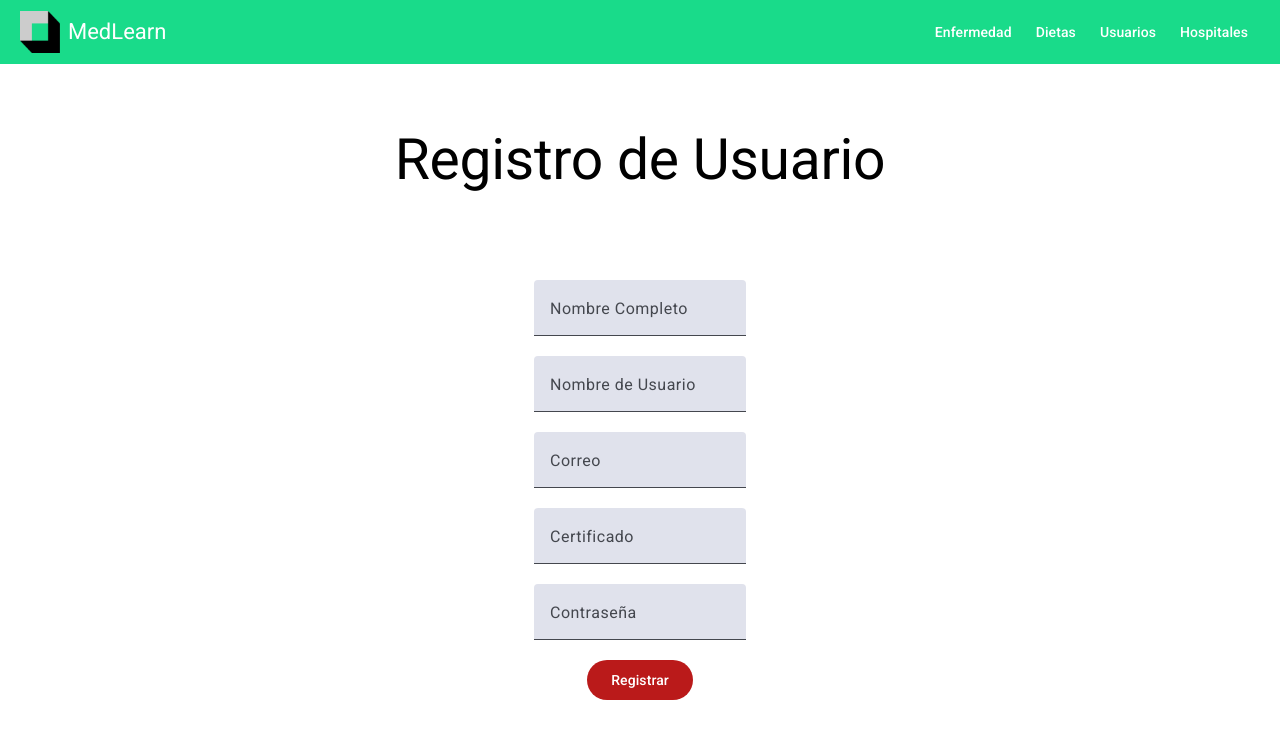
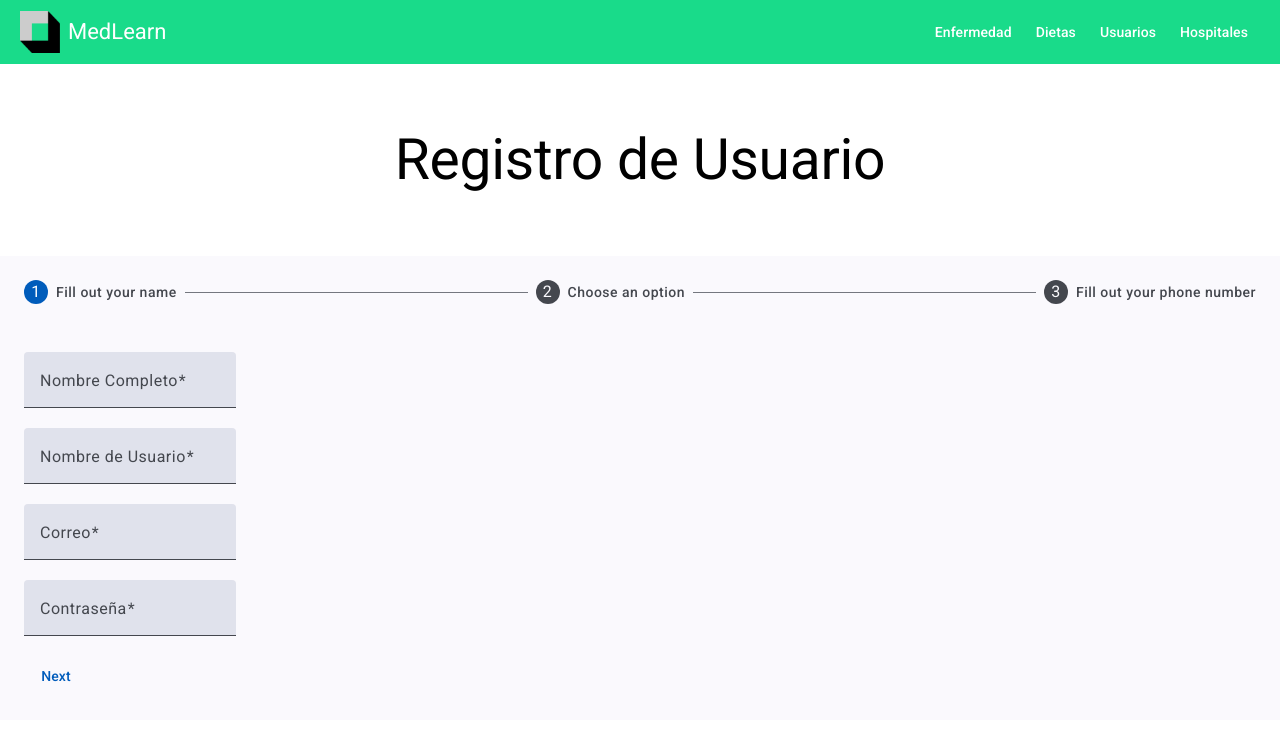
Before and after one commit to HidalgoFabrizio7/FrontMedLearn, an Angular app: page /Usuarioss/nuevous in a window 1280 px wide. Shown: the top 738 px of the page. Built offline with nearby package versions, Linux system fonts and the light colour scheme; no server answers.

Commit message:
registrar role y user stepper
falta css

```diff
--- a/src/app/components/users/insertarus/insertarus.component.html
+++ b/src/app/components/users/insertarus/insertarus.component.html
@@ -2,10 +2,10 @@
   <div class="container" style="text-align: center;margin:5%" *ngIf="!edicion"><h1>Registro de Usuario</h1></div>
   <div class="container" style="text-align: center;margin:5%" *ngIf="edicion"><h1>Baja de Usuario</h1></div>
 
-  <div class="container" style="text-align: center">
+  <div class="container" style="text-align: center" *ngIf="edicion">
     <form [formGroup]="form" (submit)="insertar()" >
 
-      <mat-form-field class="example-full-width" *ngIf="edicion">
+      <mat-form-field class="example-full-width">
         <mat-label>Código</mat-label>
         <input matInput formControlName="hcodigo" readonly="true"/>
       </mat-form-field>
@@ -13,50 +13,108 @@
 
       <mat-form-field class="example-full-width">
         <mat-label>Nombre Completo</mat-label>
-        <input matInput *ngIf="edicion" placeholder="Nombres y Apellidos" formControlName="hnombre" readonly="true"/>
-        <input matInput *ngIf="!edicion" placeholder="Nombres y Apellidos" formControlName="hnombre" />
+        <input matInput placeholder="Nombres y Apellidos" formControlName="hnombre" readonly="true"/>
       </mat-form-field>
       <br />
 
       <mat-form-field class="example-full-width">
         <mat-label>Nombre de Usuario</mat-label>
-        <input matInput *ngIf="edicion" placeholder="Nombre de Usuario" formControlName="husername" readonly="true"/>
-        <input matInput *ngIf="!edicion" placeholder="Nombre de Usuario" formControlName="husername" />
+        <input matInput placeholder="Nombre de Usuario" formControlName="husername" readonly="true"/>
       </mat-form-field>
       <br />
 
       <mat-form-field class="example-full-width">
         <mat-label>Correo</mat-label>
-        <input matInput *ngIf="edicion" placeholder="example@gmail.com" formControlName="hcorreo" readonly="true"/>
-        <input matInput *ngIf="!edicion" placeholder="example@gmail.com" formControlName="hcorreo" />
+        <input matInput placeholder="example@gmail.com" formControlName="hcorreo" readonly="true"/>
       </mat-form-field>
 
       <br />
       <mat-form-field class="example-full-width">
         <mat-label>Certificado</mat-label>
-        <input matInput *ngIf="edicion" placeholder="imagen" formControlName="hcertificado" readonly="true"/>
-        <input matInput *ngIf="!edicion" placeholder="imagen" formControlName="hcertificado" />
+        <input matInput placeholder="imagen" formControlName="hcertificado" readonly="true"/>
       </mat-form-field>
 
       <br />
 
       <mat-form-field class="example-full-width">
         <mat-label>Contraseña</mat-label>
-        <input matInput *ngIf="edicion" placeholder="contraseña" formControlName="hpassword" readonly="true"/>
-        <input matInput *ngIf="!edicion" placeholder="contraseña" formControlName="hpassword" />
+        <input matInput placeholder="contraseña" formControlName="hpassword" readonly="true"/>
       </mat-form-field>
 
       <br />
 
 
       <div style="text-align: center">
-        <mat-checkbox class="example-margin" *ngIf="edicion" formControlName="henabled" [disabled]="edicion">Estado Usuario</mat-checkbox>
+        <mat-checkbox class="example-margin" formControlName="henabled" [disabled]="edicion">Estado Usuario</mat-checkbox>
       </div>
 
       <div style="text-align: center">
-        <button mat-flat-button color="warn" *ngIf="!edicion">Registrar</button>
-        <button mat-flat-button (click)="darDeBaja()" color="warn" *ngIf="edicion">Dar de Baja a Usuario</button>
+        <button mat-flat-button (click)="darDeBaja()" color="warn">Dar de Baja a Usuario</button>
       </div>
     </form>
   </div>
+
+  <div>
+    <mat-stepper *ngIf="!edicion"
+    class="example-stepper"
+    [orientation]="(stepperOrientation | async)!">
+    <mat-step [stepControl]="firstFormGroup" label="Fill out your name">
+      <form [formGroup]="firstFormGroup">
+        <div>
+          <br />
+
+          <mat-form-field class="example-full-width">
+            <mat-label>Nombre Completo</mat-label>
+            <input matInput placeholder="Nombres y Apellidos" formControlName="hnombre" />
+          </mat-form-field>
+          <br />
+
+          <mat-form-field class="example-full-width">
+            <mat-label>Nombre de Usuario</mat-label>
+            <input matInput placeholder="Nombre de Usuario" formControlName="husername" />
+          </mat-form-field>
+          <br />
+
+          <mat-form-field class="example-full-width">
+            <mat-label>Correo</mat-label>
+            <input matInput placeholder="example@gmail.com" formControlName="hcorreo" />
+          </mat-form-field>
+          <br />
+
+          <mat-form-field class="example-full-width">
+            <mat-label>Contraseña</mat-label>
+            <input matInput placeholder="contraseña" formControlName="hpassword" />
+          </mat-form-field>
+        </div>
+        <div>
+          <button mat-button matStepperNext>Next</button>
+        </div>
+      </form>
+    </mat-step>
+    <mat-step [stepControl]="secondFormGroup" label="Choose an option">
+      <form [formGroup]="secondFormGroup">
+        <div class="button-container">
+          <button mat-button matStepperNext (click)="setAttributeValue('USUARIO')">Usuario</button>
+          <button mat-button matStepperNext (click)="setAttributeValue('NUTRICIONISTA')">Nutricionista</button>
+          <button mat-button matStepperNext (click)="setAttributeValue('DOCTOR')">Doctor</button>
+        </div>
+      </form>
+    </mat-step>
+    <mat-step [stepControl]="thirdFormGroup" label="Fill out your phone number">
+      <form [formGroup]="thirdFormGroup">
+        <div *ngIf="showCertificado">
+          <mat-form-field class="example-full-width">
+            <mat-label>Certificado</mat-label>
+            <input matInput placeholder="imagen" formControlName="hcertificado" />
+          </mat-form-field>
+        </div>
+        <div>
+          <button mat-button matStepperPrevious>Back</button>
+          <button mat-flat-button color="warn" (click)="transferStepperDataToForm(); insertar()">Registrar</button>
+        </div>
+      </form>
+    </mat-step>
+  </mat-stepper>
+  </div>
+
 </div>
--- a/src/app/components/users/insertarus/insertarus.component.ts
+++ b/src/app/components/users/insertarus/insertarus.component.ts
@@ -1,25 +1,34 @@
 import { CommonModule } from '@angular/common';
-import { Component, OnInit } from '@angular/core';
-import { FormBuilder, FormControl, FormGroup, FormsModule, ReactiveFormsModule } from '@angular/forms';
+import { Component, inject, OnInit } from '@angular/core';
+import { FormBuilder, FormControl, FormGroup, FormsModule, ReactiveFormsModule, Validators } from '@angular/forms';
 import { MatButtonModule } from '@angular/material/button';
 import { MatFormFieldModule } from '@angular/material/form-field';
 import { MatInputModule } from '@angular/material/input';
 import {MatCheckboxModule} from '@angular/material/checkbox';
+import {StepperOrientation, MatStepperModule} from '@angular/material/stepper';
+import {BreakpointObserver} from '@angular/cdk/layout';
 import { Users } from '../../../models/Users';
 import { UsersService } from '../../../services/users.service';
 import { ActivatedRoute, Params, Router } from '@angular/router';
+import { map, Observable } from 'rxjs';
+import {AsyncPipe} from '@angular/common';
+import { Role } from '../../../models/Role';
+import { RolesService } from '../../../services/roles.service';
+
 
 @Component({
   selector: 'app-insertarus',
   standalone: true,
   imports: [
+    MatStepperModule,
     MatInputModule,
     MatFormFieldModule,
     ReactiveFormsModule,
     MatCheckboxModule,
     FormsModule,
     MatButtonModule,
-    CommonModule
+    CommonModule,
+    AsyncPipe
   ],
   templateUrl: './insertarus.component.html',
   styleUrl: './insertarus.component.css'
@@ -27,15 +36,46 @@ import { ActivatedRoute, Params, Router } from '@angular/router';
 export class InsertarusComponent implements OnInit{
   form: FormGroup = new FormGroup({});
   userr: Users = new Users();
+  role = new Role();
   id: number = 0;
   edicion: boolean = false;
+  showCertificado: boolean = false;
+
+  firstFormGroup: FormGroup;
+  secondFormGroup: FormGroup;
+  thirdFormGroup: FormGroup;
+  stepperOrientation: Observable<StepperOrientation>;
 
   constructor(
     private uS: UsersService,
+    private rS: RolesService,
     private formBuilder: FormBuilder,
     private router: Router,
-    private route: ActivatedRoute
-  ) {}
+    private route: ActivatedRoute,
+    private breakpointObserver: BreakpointObserver
+
+  ) {
+    this.stepperOrientation = this.breakpointObserver
+      .observe('(min-width: 800px)')
+      .pipe(map(({ matches }) => (matches ? 'horizontal' : 'vertical')));
+
+    this.firstFormGroup = this.formBuilder.group({
+      firstCtrl: ['', Validators.required],
+      hnombre: ['', Validators.required],
+      husername: ['', Validators.required],
+      hcorreo: ['', Validators.required],
+      hpassword: ['', Validators.required],
+    });
+
+    this.secondFormGroup = this.formBuilder.group({
+      secondCtrl: ['', Validators.required],
+    });
+
+    this.thirdFormGroup = this.formBuilder.group({
+      hcertificado: [''],
+    });
+  }
+
 
   ngOnInit(): void {
     this.route.params.subscribe((data: Params) => {
@@ -74,11 +114,18 @@ export class InsertarusComponent implements OnInit{
         });
       } else {
         //insert
+
         this.uS.insert(this.userr).subscribe((data) => {
           this.uS.list().subscribe((data) => {
             this.uS.setList(data);
           });
         });
+
+        this.uS.getidMayor().subscribe((id) => {
+          this.role.user.idUser = id;
+          this.rS.insert(this.role).subscribe();
+        });
+
       }
 
       /**/
@@ -106,4 +153,24 @@ export class InsertarusComponent implements OnInit{
     this.form.get('henabled')?.setValue(false);
   }
 
+  setAttributeValue(value: string): void {
+    if (value === 'NUTRICIONISTA' || value === 'DOCTOR') {
+      this.showCertificado = true;
+    } else {
+      this.showCertificado = false;
+    }
+
+    this.role.rol = value;
+  }
+
+  transferStepperDataToForm() {
+    this.form.patchValue({
+      hnombre: this.firstFormGroup.value.hnombre,
+      husername: this.firstFormGroup.value.husername,
+      hcorreo: this.firstFormGroup.value.hcorreo,
+      hpassword: this.firstFormGroup.value.hpassword,
+      hcertificado: this.thirdFormGroup.value.hcertificado,
+    });
+  }
+
 }
--- a/src/app/components/users/listarus/listarus.component.html
+++ b/src/app/components/users/listarus/listarus.component.html
@@ -29,7 +29,7 @@
 
       <ng-container matColumnDef="accion01">
         <th mat-header-cell *matHeaderCellDef>Eliminar</th>
-        <td mat-cell *matCellDef="let element" [routerLink]="['dardebaja',element.idUser]" >
+        <td mat-cell *matCellDef="let element" [routerLink]="['modificar',element.idUser]" >
           <mat-icon style="color:#f4310a ;">delete</mat-icon>
         </td>
       </ng-container>
--- /dev/null
+++ b/src/app/services/roles.service.ts
@@ -0,0 +1,18 @@
+import { Injectable } from '@angular/core';
+import { environment } from '../../environments/environment';
+import { HttpClient } from '@angular/common/http';
+import { Role } from '../models/Role';
+
+const base_url = environment.base
+@Injectable({
+  providedIn: 'root'
+})
+export class RolesService {
+  private url = `${base_url}/Roles`;
+
+  constructor(private http: HttpClient) { };
+
+  insert(r: Role){
+    return this.http.post(this.url, r);
+  }
+}
--- a/src/app/services/users.service.ts
+++ b/src/app/services/users.service.ts
@@ -38,8 +38,11 @@ export class UsersService {
   }
 
   searchByName(name: String) {
-    return this.http.get<Users>(`${this.url}/buscarpornombre`);
+    return this.http.get<Users[]>(`${this.url}/buscarpornombre?name=${name}`);
   }
 
+  getidMayor(){
+    return this.http.get<number>(`${this.url}/idmayor`);
+  }
 
 }
```
